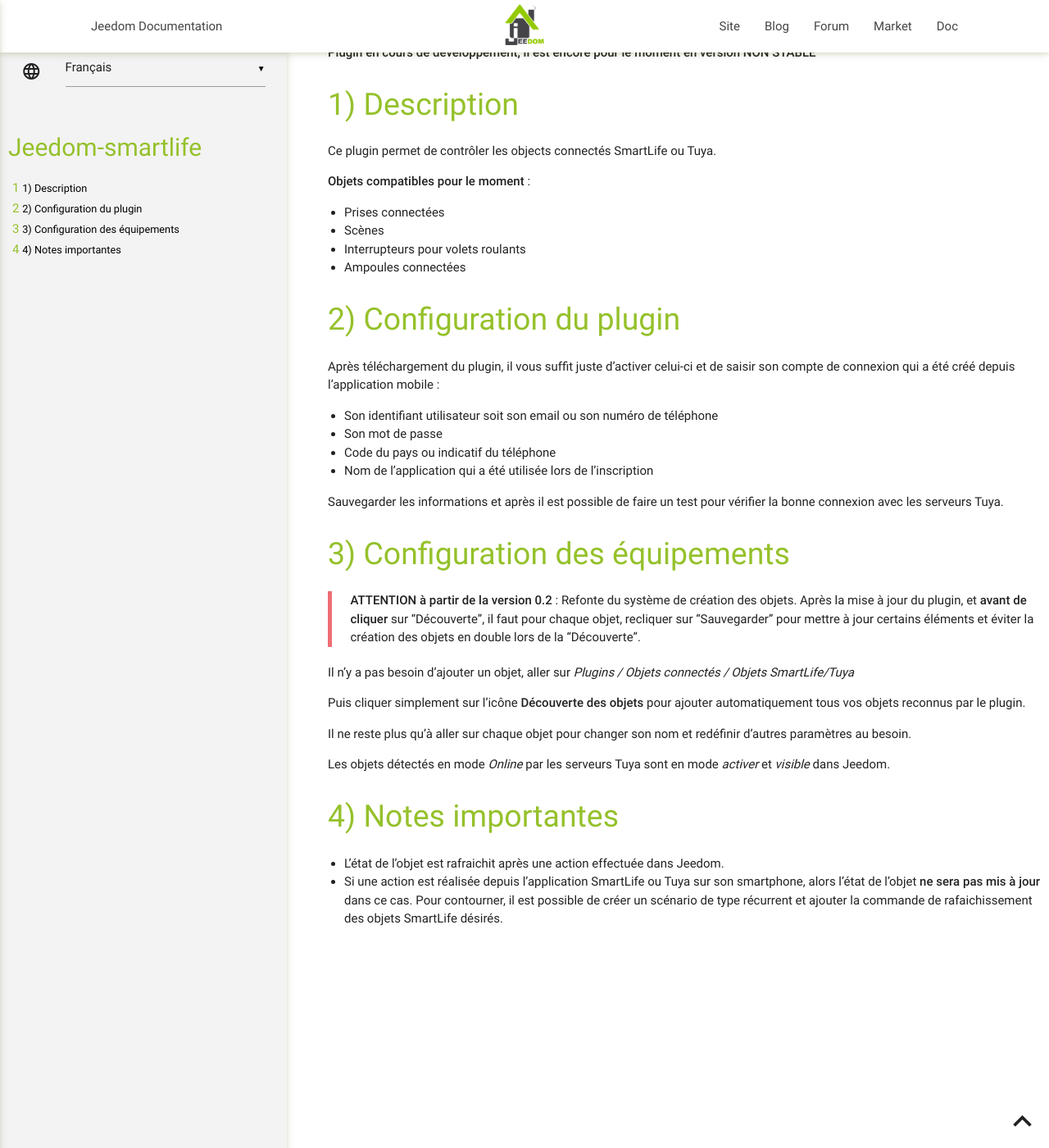
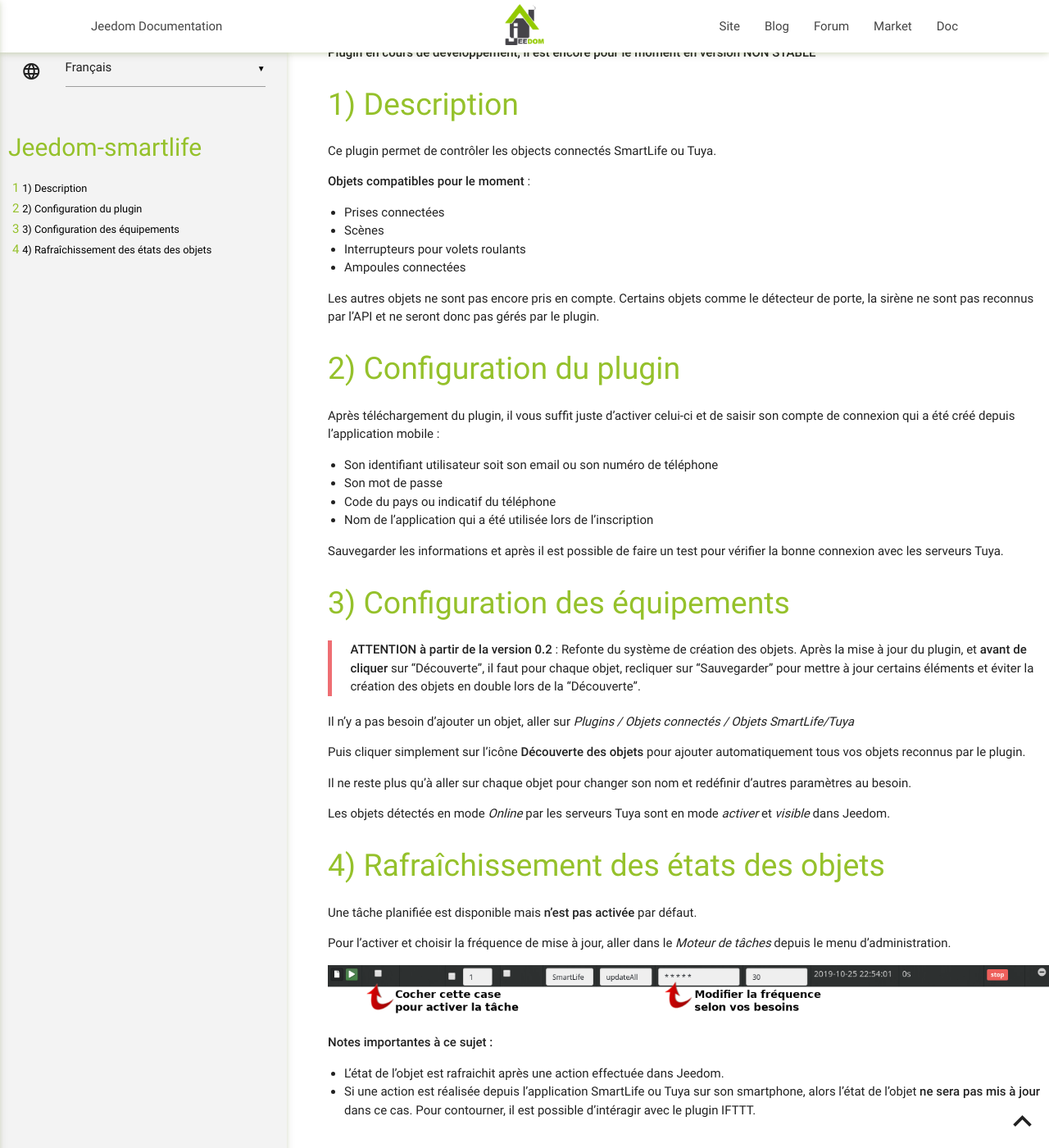
Before and after one commit to sabinus52/jeedom-smartlife, a Jekyll site: the page built from docs/fr_FR/index.md, in a window 1280 px wide and 1400 px high, scrolled down 102 px. Shown: the whole window at 82% size. Built offline with Jekyll 4.4.1, drawn with Linux system fonts in a browser that asks for light colours; our own code applies the rules of GitHub Pages for plain Markdown files.

```diff
--- a/docs/fr_FR/index.md
+++ b/docs/fr_FR/index.md
@@ -13,6 +13,8 @@ Ce plugin permet de contrôler les objects connectés SmartLife ou Tuya.
 - Scènes
 - Interrupteurs pour volets roulants
 - Ampoules connectées
+
+Les autres objets ne sont pas encore pris en compte. Certains objets comme le détecteur de porte, la sirène ne sont pas reconnus par l'API et ne seront donc pas gérés par le plugin.
 
 
 # Configuration du plugin
@@ -40,7 +42,16 @@ Il ne reste plus qu'à aller sur chaque objet pour changer son nom et redéfinir
 Les objets détectés en mode *Online* par les serveurs Tuya sont en mode *activer* et *visible* dans Jeedom.
 
 
-# Notes importantes
+# Rafraîchissement des états des objets
+
+Une tâche planifiée est disponible mais **n'est pas activée** par défaut.
+
+Pour l'activer et choisir la fréquence de mise à jour, aller dans le *Moteur de tâches* depuis le menu d'administration.
+
+![Tache planifiée](../images/cron.png)
+
+
+**Notes importantes à ce sujet :**
 
 - L'état de l'objet est rafraichit après une action effectuée dans Jeedom.
-- Si une action est réalisée depuis l'application SmartLife ou Tuya sur son smartphone, alors l'état de l'objet **ne sera pas mis à jour** dans ce cas. Pour contourner, il est possible de créer un scénario de type récurrent et ajouter la commande de rafaichissement des  objets SmartLife désirés.
+- Si une action est réalisée depuis l'application SmartLife ou Tuya sur son smartphone, alors l'état de l'objet **ne sera pas mis à jour** dans ce cas. Pour contourner, il est possible d'intéragir avec le plugin IFTTT.
```
Also changed, not shown: docs/fr_FR/changelog.md (+11 -0 lines), docs/images/cron.png (added).
